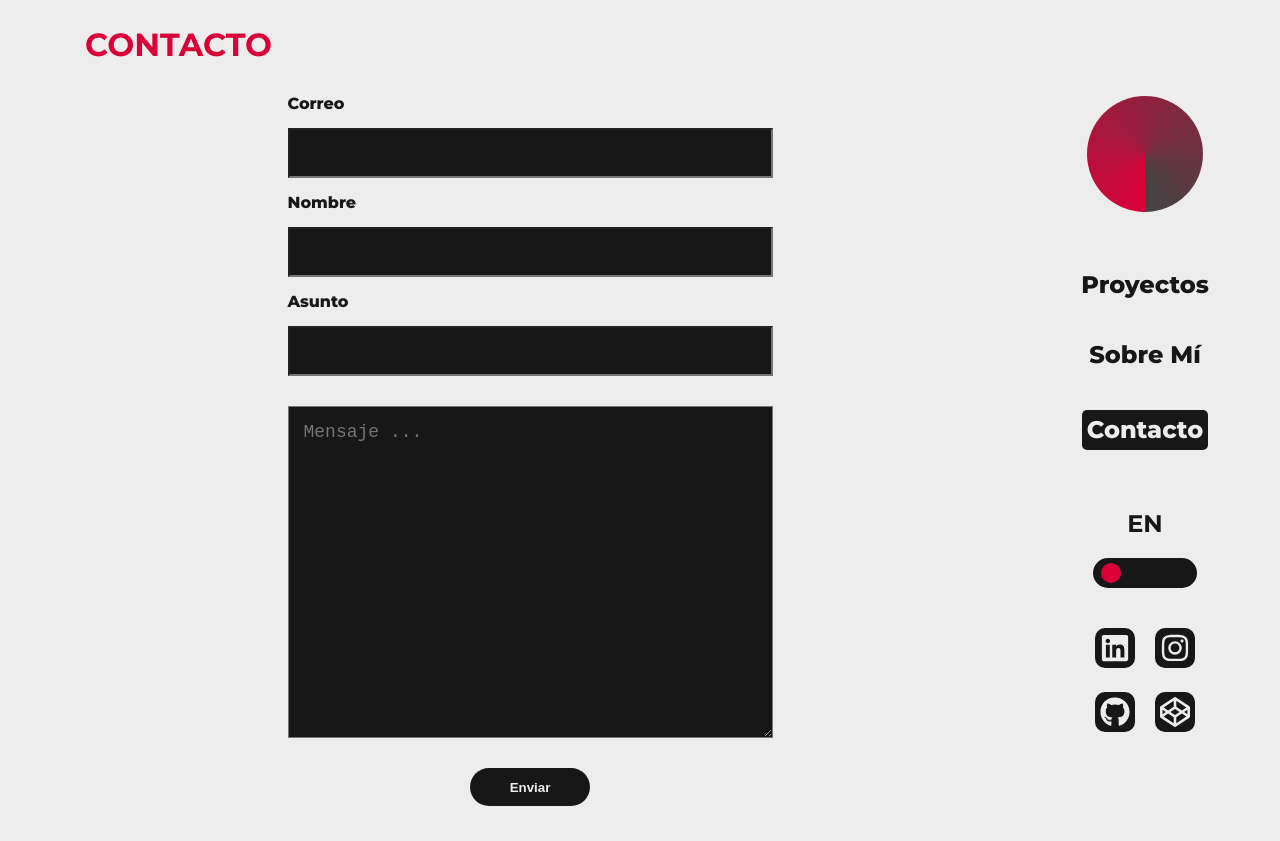
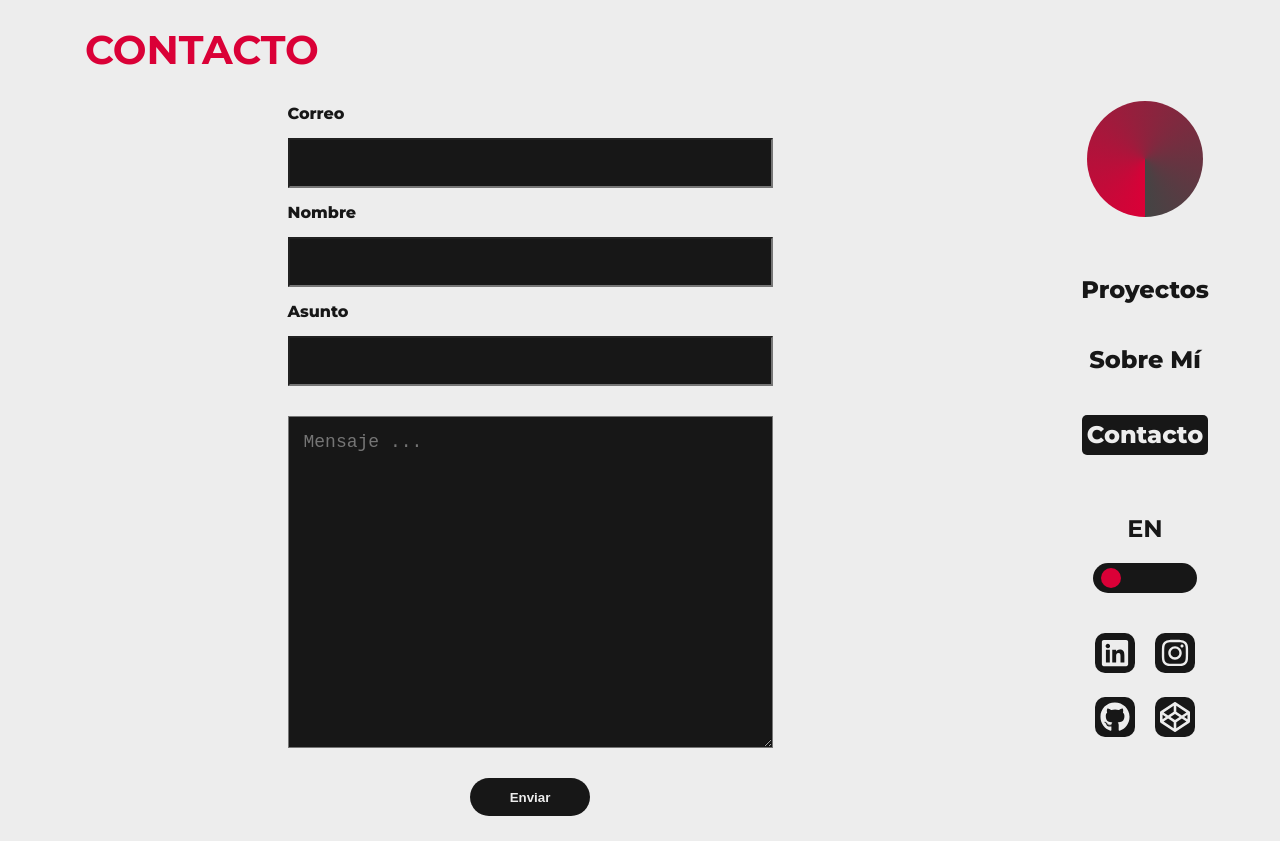
Before and after one commit to Jefersonsteven/portfolio, a Next.js app: page /contact in a window 1280 px wide. Built offline with nearby package versions, Linux system fonts and the light colour scheme.

Commit message:
change size font contact

```diff
--- a/src/app/contact/contact.module.scss
+++ b/src/app/contact/contact.module.scss
@@ -23,6 +23,7 @@
     width: 100%;
     & h1 {
       width: 100%;
+      font-size: 4rem;
     }
   }
 }
```
